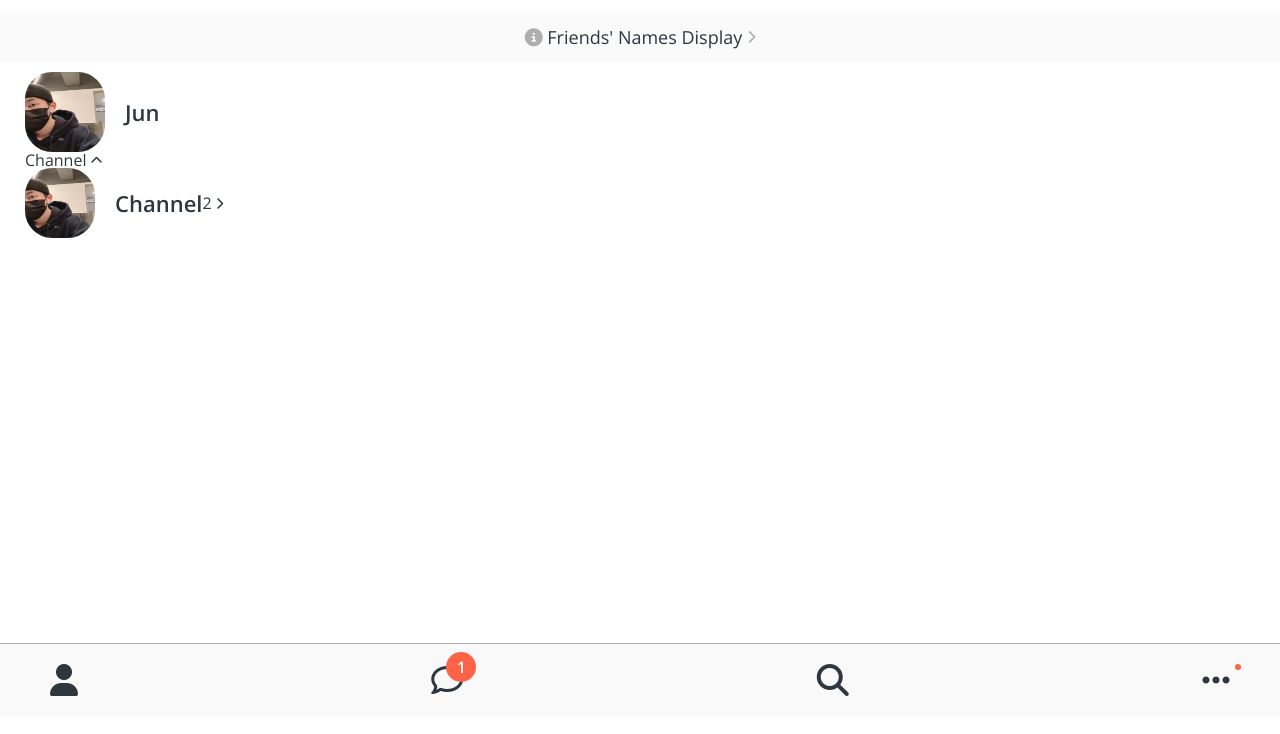
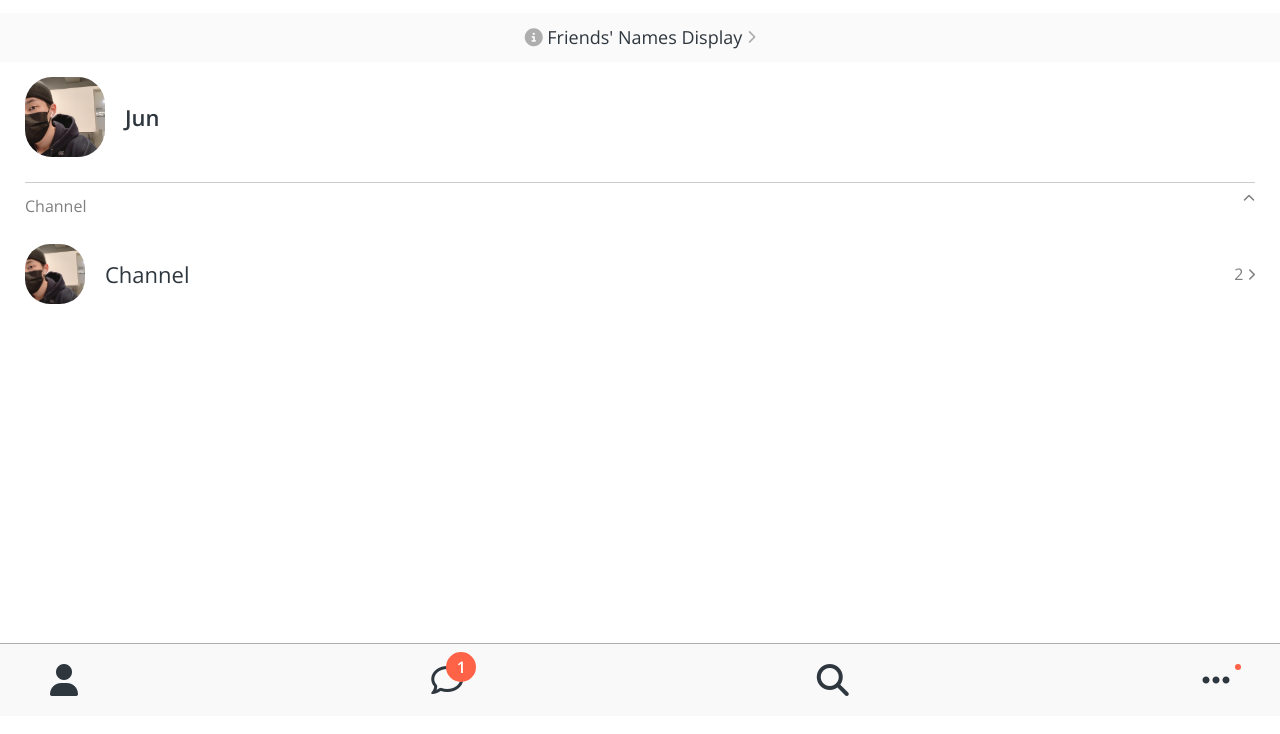
Before and after one commit to JYeonJun/Kokoa-clone-2022, a plain HTML site: page friends.html in a window 1280 px wide. Shown: the part 84-818 px from the top of the page. Drawn offline with nearby package versions, Linux system fonts and the light colour scheme.

Commit message:
Finish friends

```diff
--- a/css/components/user-component.css
+++ b/css/components/user-component.css
@@ -1,3 +1,7 @@
+.user-component {
+  justify-content: space-between;
+}
+
 .user-component,
 .user-component__column:first-child {
   display: flex;
@@ -9,6 +13,7 @@
   height: 70px;
   border-radius: 27px;
   margin-right: 20px;
+  object-fit: cover;
 }
 
 .user-component__title {
@@ -26,3 +31,17 @@
   width: 80px;
   height: 80px;
 }
+
+.user-component__avatar--sm {
+  width: 60px;
+  height: 60px;
+  border-radius: 25px;
+}
+
+.user-component__title--not-bold {
+  font-weight: 400;
+}
+
+.user-component__column:last-child {
+  color: rgba(0, 0, 0, 0.5);
+}
--- a/css/screens/friends.css
+++ b/css/screens/friends.css
@@ -4,7 +4,7 @@
   background-color: #fafafa;
   padding: 15px 0px;
   font-size: 18px;
-  margin-bottom: 10px;
+  margin-bottom: 15px;
 }
 
 #friends-display-link i {
@@ -14,3 +14,16 @@
 .friends-screen {
   padding: 0px var(--horizontal-space);
 }
+
+.friends-screen__channel {
+  margin-top: 25px;
+  border-top: 1px solid rgba(0, 0, 0, 0.2);
+  padding-top: 15px;
+}
+
+.friends-screen__channel-header {
+  margin-bottom: 30px;
+  display: flex;
+  justify-content: space-between;
+  color: rgba(0, 0, 0, 0.5);
+}
--- a/friends.html
+++ b/friends.html
@@ -67,10 +67,12 @@
           <div class="user-component__column">
             <img
               src="images/jj.jpg"
-              class="user-component__avatar user-component__avatar--xm"
+              class="user-component__avatar user-component__avatar--sm"
             />
             <div class="user-component__text">
-              <h4 class="user-component__title">Channel</h4>
+              <h4 class="user-component__title user-component__title--not-bold">
+                Channel
+              </h4>
             </div>
           </div>
           <div class="user-component__column">
```
